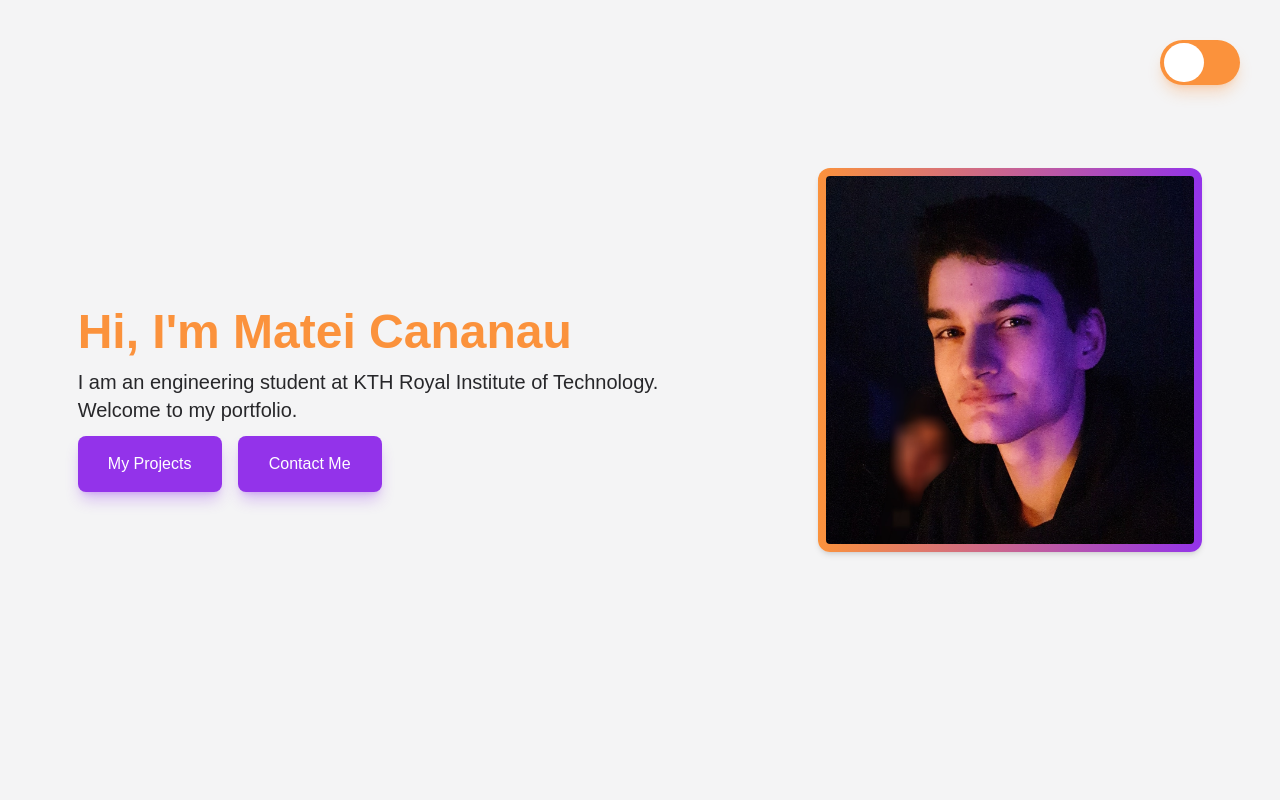
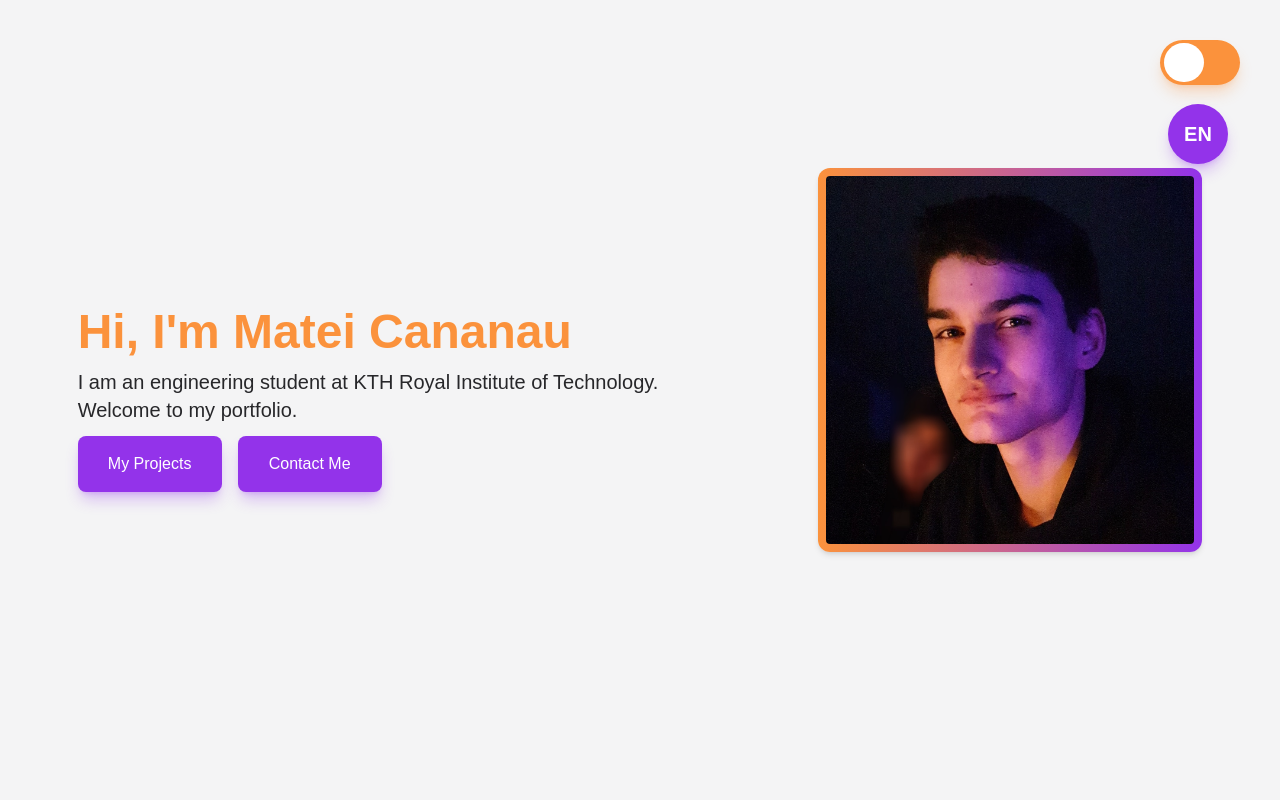
Before and after one commit to Matdrox/portfolio, a React (Create React App) app: page / in a window 1280 px wide. Shown: the top 800 px of the page. Built offline with nearby package versions, Linux system fonts and the light colour scheme.

Commit message:
Added Language Switch Button

```diff
--- a/src/App.js
+++ b/src/App.js
@@ -3,6 +3,7 @@ import Page1 from './components/Page1';
 import Page2 from './components/Page2';
 import Page3 from './components/Page3';
 import Switch from './components/buttons/Switch';
+import LangButton from './components/buttons/LangButton';
 
 function App() {
   const lightTheme = 'bg-zinc-100';
@@ -12,6 +13,7 @@ function App() {
   const darkFont = 'text-zinc-200';
 
   const [enabled, setEnabled] = useState(false);
+  const [lang, setLang] = useState('english');
   const fontColor = enabled ? darkFont : lightFont;
 
   return (
@@ -25,6 +27,10 @@ function App() {
         setEnabled={setEnabled}
         onClick={() => setEnabled(!enabled)}
       />
+      <LangButton
+        text={lang ? 'EN' : 'IA'}
+        onClick={() => setLang(!lang)}
+      />
       <Page1 fontColor={fontColor} />
       <Page2 fontColor={fontColor} />
       <Page3 fontColor={fontColor} />
--- a/src/components/Page2.js
+++ b/src/components/Page2.js
@@ -3,6 +3,7 @@ import { useState } from 'react';
 import imgMedusa from '../img/Medusa.jpg';
 
 const Page2 = ({ fontColor }) => {
+	// TEXT, IMAGE - IMAGE, TEXT - TEXT, IMAGE
 	const [isOpen, setIsOpen] = useState(false);
 	return (
 		<div className='grid place-items-center min-w-screen'>
--- a/src/components/buttons/Button.js
+++ b/src/components/buttons/Button.js
@@ -2,17 +2,20 @@ import { motion } from 'framer-motion';
 
 const Button = (props) => {
   return (
-    <motion.button
+    <button
       // className={`bg-purple-600 ${props.width} ${props.height} rounded-lg shadow-lg shadow-purple-600/30 flex items-center justify-center
       // transition ease-in-out duration-400
       // hover:bg-orange-400 hover:shadow-orange-400/30`}
       className={`bg-purple-600 w-36 h-14 rounded-lg shadow-lg shadow-purple-600/30 flex items-center justify-center
       transition ease-in-out duration-400
       hover:bg-orange-400 hover:shadow-orange-400/30`}
-      style={{width: `${props.width}`, height: `${props.height}`}}
+      style={{
+        width: `${props.width}`,
+        height: `${props.height}`,
+      }}
     >
       <p className='text-white pointer-events-none'>{props.text}</p>
-    </motion.button>
+    </button>
   );
 };
 
--- /dev/null
+++ b/src/components/buttons/LangButton.js
@@ -0,0 +1,15 @@
+import { motion } from 'framer-motion';
+
+const LangButton = ({ onClick, text }) => {
+  return (
+    <button
+      className='bg-purple-600 shadow-lg shadow-purple-600/30 text-white text-xl font-bold w-[60px] h-[60px] top-16 right-3 m-10 rounded-full absolute transition ease-in-out duration-400
+    hover:bg-orange-400 hover:shadow-orange-400/30'
+      onClick={onClick}
+    >
+      {text}
+    </button>
+  );
+};
+
+export default LangButton;
```
Lines whose indentation alone changed are shown as unchanged.
